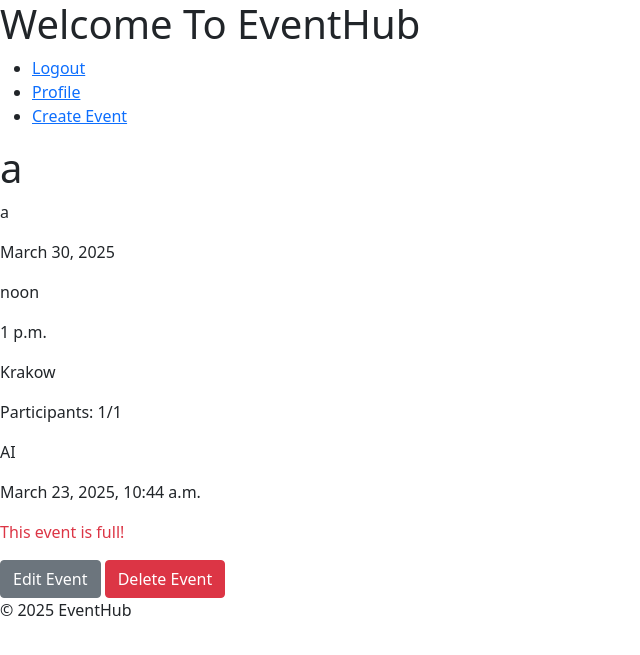
After one commit to Sok205/EventHubBackend, a Django app: page /2/ in a window 1280 px wide. The commit adds this page. Shown: the top 655 px of the page, without its empty margins (0-640 px from the left). Run offline with Django 5.2, Linux system fonts and the light colour scheme; a user stored in the database is signed in; data comes from the database, SQL or seed files in the repository; both versions use the stored data as it was after the commit.

Commit message:
Event logic implementation

```diff
--- a/events/models.py
+++ b/events/models.py
@@ -1,3 +1,41 @@
 from django.db import models
 from django.contrib.auth.models import User
 # Create your models here.
+
+class Event(models.Model):
+    title = models.CharField(max_length=200)
+    owner = models.ForeignKey(User, on_delete=models.CASCADE)
+    description = models.TextField()
+    date = models.DateField()
+    start_time = models.TimeField(default='12:00:00')
+    end_time = models.TimeField(default='13:00:00')
+    location = models.CharField(max_length=200)
+    max_participants = models.IntegerField()
+    current_participants = models.IntegerField(default=0)
+    type = models.CharField(max_length=200)
+    created_at = models.DateTimeField(auto_now_add=True)
+
+    def is_participant(self, user):
+        """
+        Check if a user is a participant of an event
+        """
+        return EventParticipant.objects.filter(event=self, participant=user).exists()
+
+    def remove_participant(self, user):
+        """
+        Remove a participant from an event
+        """
+        EventParticipant.objects.filter(event=self, participant=user).delete()
+        self.current_participants -= 1
+        self.save()
+
+    def __str__(self):
+        return self.title
+
+class EventParticipant(models.Model):
+    event = models.ForeignKey(Event, on_delete=models.CASCADE)
+    participant = models.ForeignKey(User, on_delete=models.CASCADE)
+    joined_at = models.DateTimeField(auto_now_add=True)
+
+    def __str__(self):
+        return f"{self.participant.username} joined {self.event.title}"
--- /dev/null
+++ b/events/templates/events/event_detail.html
@@ -0,0 +1,45 @@
+{% extends 'base.html' %}
+{% load event_tags %}
+
+{% block content %}
+    <h1>{{ event.title }}</h1>
+    <p>{{ event.description }}</p>
+    <p>{{ event.date }}</p>
+    <p>{{ event.start_time }}</p>
+    <p>{{ event.end_time }}</p>
+    <p>{{ event.location }}</p>
+    <p>Participants: {{ event.current_participants }}/{{ event.max_participants }}</p>
+    <p>{{ event.type }}</p>
+    <p>{{ event.created_at }}</p>
+
+    {% if user.is_authenticated %}
+        {% if event|is_participant:user %}
+            <form method="post" action="{% url 'events:quit_event' event.id %}">
+                {% csrf_token %}
+                <button type="submit" class="btn btn-danger">Quit Event</button>
+            </form>
+        {% elif event.current_participants < event.max_participants %}
+            <form method="post" action="{% url 'events:join_event' event.id %}">
+                {% csrf_token %}
+                <button type="submit" class="btn btn-primary">Join Event</button>
+            </form>
+        {% else %}
+            <p class="text-danger">This event is full!</p>
+        {% endif %}
+    {% endif %}
+
+    {% if event.owner == user %}
+        <a href="{% url 'events:edit_event' event.id %}" class="btn btn-secondary">Edit Event</a>
+        <a href="{% url 'events:delete_event' event.id %}" class="btn btn-danger">Delete Event</a>
+    {% endif %}
+
+    {% if messages %}
+        <div class="messages">
+            {% for message in messages %}
+                <div class="alert alert-{{ message.tags }}">
+                    {{ message }}
+                </div>
+            {% endfor %}
+        </div>
+    {% endif %}
+{% endblock %}
--- /dev/null
+++ b/events/templatetags/event_tags.py
@@ -0,0 +1,10 @@
+from django import template
+
+register = template.Library()
+
+@register.filter
+def is_participant(event, user):
+    """
+    Check if a user is a participant of an event
+    """
+    return event.is_participant(user)
--- a/events/urls.py
+++ b/events/urls.py
@@ -4,5 +4,19 @@ from . import views
 app_name = 'events'
 
 urlpatterns = [
+    #Home page
     path('', views.home, name='home'),
+    #Create event
+    path('create/', views.create_event_view, name='create_event'),
+    #Event detail
+    path('<int:event_id>/', views.event_detail_view, name='event_detail'),
+    #Edit event
+    path('<int:event_id>/edit/', views.edit_event, name='edit_event'),
+    #Delete event
+    path('<int:event_id>/delete/', views.delete_event, name='delete_event'),
+    #Join event
+    path('<int:event_id>/join/', views.join_event, name='join_event'),
+    #Quit event
+    path('<int:event_id>/quit/', views.quit_event, name='quit_event'),
+
 ]
--- a/events/views.py
+++ b/events/views.py
@@ -1,8 +1,122 @@
 from django.shortcuts import render
+from django.contrib.auth.decorators import login_required
+from django.shortcuts import redirect
+from django.shortcuts import get_object_or_404
+from django.contrib.auth.models import User
+from .models import Event, EventParticipant
+from .forms import EventForm
+from django.contrib import messages
+
+from datetime import datetime, date, time
+
 
 # Create your views here.
 def home(request):
     """
     Home page for the events app
     """
-    return render(request, 'events/home.html')
+    events = Event.objects.all()
+    return render(request, 'events/home.html', {'events': events})
+
+
+"""
+EVENT VIEWS
+"""
+@login_required
+def create_event_view(request):
+    """
+    Create a new event
+    """
+    if request.method == 'POST':
+        form = EventForm(request.POST)
+        if form.is_valid():
+            event = form.save(commit=False)
+            event.owner = request.user
+            event.save()
+            return redirect('events:event_detail', event.id)
+        else:
+            print(form.errors)
+    else:
+        form = EventForm()
+    return render(request, 'events/create_event.html', {'form': form})
+
+@login_required
+def event_detail_view(request, event_id):
+    """
+    Display details of a specific event
+    """
+    event = get_object_or_404(Event, id=event_id)
+    return render(request, 'events/event_detail.html', {'event': event})
+
+@login_required
+def join_event(request, event_id):
+    """
+    Join event with checks
+    - Check if user is already registered
+    - Check if event is full
+    - Check if event has already ended
+    """
+    event = get_object_or_404(Event, id=event_id)
+
+    # Check if event has ended
+    current_datetime = datetime.now()
+    event_datetime = datetime.combine(event.date, event.end_time)
+
+    if event_datetime < current_datetime:
+        messages.error(request, "This event has already ended!")
+        return redirect('events:event_detail', event_id)
+
+    # Rest of your join_event logic...
+    if event.is_participant(request.user):
+        messages.error(request, "You are already registered for this event!")
+        return redirect('events:event_detail', event_id)
+
+    if event.current_participants >= event.max_participants:
+        messages.error(request, "This event is full!")
+        return redirect('events:event_detail', event_id)
+
+    EventParticipant.objects.create(event=event, participant=request.user)
+    event.current_participants += 1
+    event.save()
+    messages.success(request, "You have successfully joined the event!")
+    return redirect('events:event_detail', event_id)
+
+@login_required
+def quit_event(request, event_id):
+    """
+    Quit an event
+    """
+    event = get_object_or_404(Event, id=event_id)
+
+    if not event.is_participant(request.user):
+        messages.error(request, "You are not registered for this event!")
+        return redirect('events:event_detail', event_id)
+
+    event.remove_participant(request.user)
+    messages.success(request, "You have successfully quit the event!")
+    return redirect('events:event_detail', event_id)
+
+@login_required
+def edit_event(request, event_id):
+    """
+    Edit an event
+    """
+    event = get_object_or_404(Event, id=event_id)
+    if request.method == 'POST':
+        form = EventForm(request.POST, instance=event)
+        if form.is_valid():
+            form.save()
+            return redirect('events:event_detail', event_id)
+        else:
+            print(form.errors)
+    else:
+        form = EventForm(instance=event)
+    return render(request, 'events/edit_event.html', {'form': form})
+
+def delete_event(request, event_id):
+    """
+    Delete an event
+    """
+    event = get_object_or_404(Event, id=event_id)
+    event.delete()
+    return redirect('events:home')
--- a/templates/base.html
+++ b/templates/base.html
@@ -8,12 +8,13 @@
 </head>
 <body>
     <header>
-        <h1>Welcome To EventHub</h1>
+        <h1><a href="{% url 'events:home' %}" class="text-decoration-none text-dark">Welcome To EventHub</a></h1>
         <nav>
             <ul>
                 {% if user.is_authenticated %}
                 <li><a href="{% url 'usersapp:logout' %}">Logout</a></li>
                 <li><a href="{% url 'usersapp:profile' user.username %}">Profile</a></li>
+                <li><a href="{% url 'events:create_event' %}">Create Event</a></li>
                 {% else %}
                 <li><a href="{% url 'usersapp:register' %}">Register</a></li>
                 <li><a href="{% url 'usersapp:login' %}">Login</a></li>
--- a/usersapp/forms.py
+++ b/usersapp/forms.py
@@ -10,6 +10,5 @@ class ProfileFormEdition(forms.ModelForm):
 
     def __init__(self, *args, **kwargs):
         super().__init__(*args, **kwargs)
-        # Make fields optional
         for field in self.fields:
             self.fields[field].required = False
--- a/usersapp/templates/usersapp/profile.html
+++ b/usersapp/templates/usersapp/profile.html
@@ -5,7 +5,6 @@
 
     <div class="profile-container">
         {% if profile.profile_picture %}
-            <!-- Debug info -->
             <p>Image URL: {{ profile.profile_picture.url }}</p>
 
             <img src="{{ profile.profile_picture.url }}" alt="{{ profile.user.username }}'s profile picture" class="profile-picture">
--- a/usersapp/views.py
+++ b/usersapp/views.py
@@ -20,7 +20,7 @@ def register_view(request):
             user = form.save()
             Profile.objects.create(user=user)
             login(request, user)
-            return redirect('usersapp:login')
+            return redirect('events:home')
         else:
             messages.error(request, 'Invalid form data')
     else:
```
Also changed, not shown: events/forms.py (added, +38 -0 lines), events/templates/events/create_event.html (added, +10 -0 lines), events/templates/events/edit_event.html (added, +10 -0 lines), events/templates/events/home.html (+11 -0 lines), db.sqlite3, events/migrations/0001_initial.py (added), events/templatetags/__init__.py (added).
